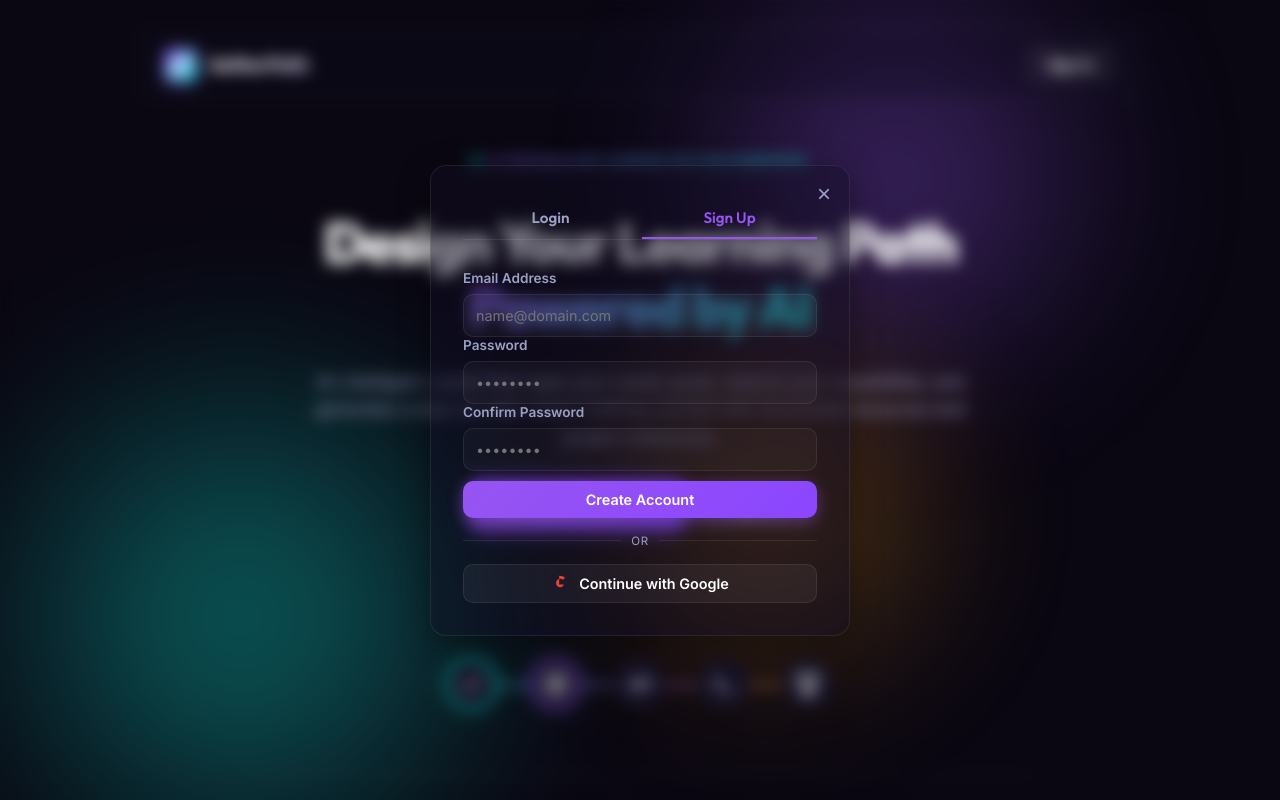
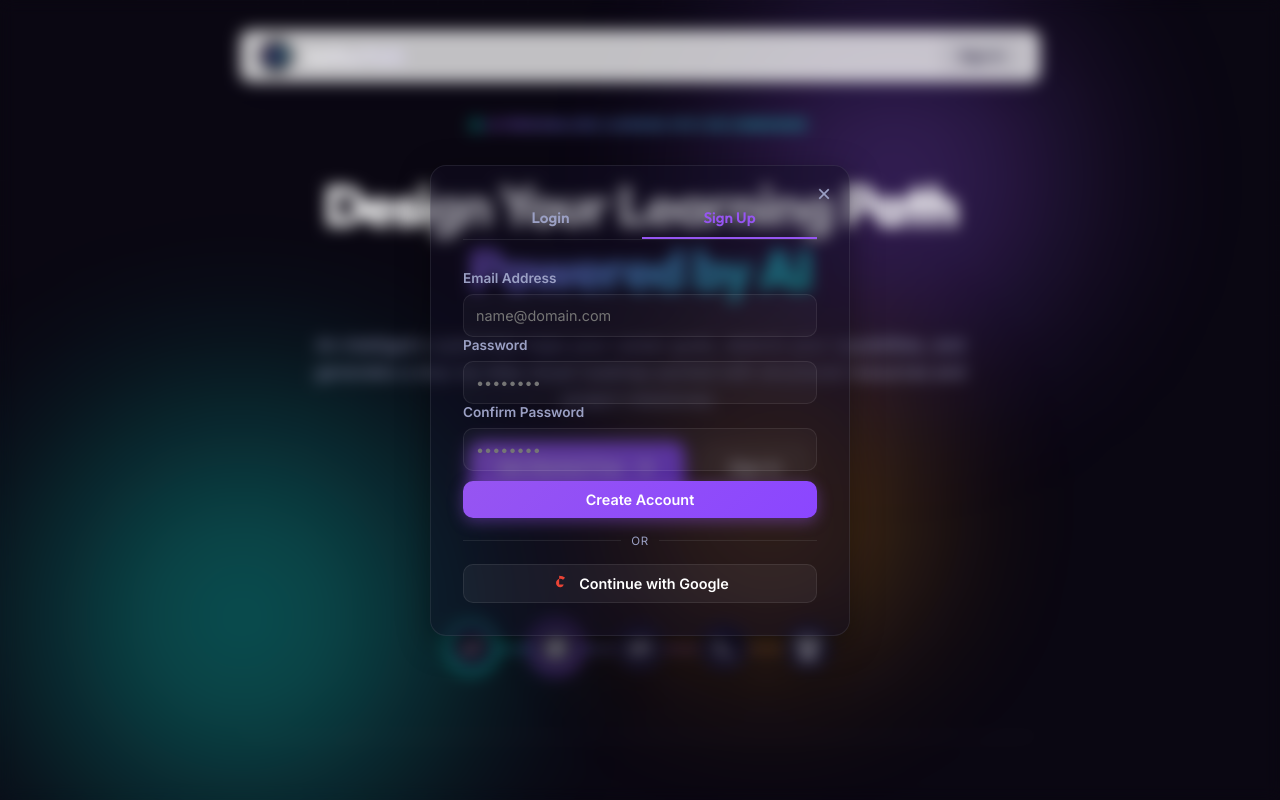
Before and after one commit to ShaikMuktharBasha/HCLTech_Amplified_Challenge, a website built with Vite: page index.html in a window 1280 px wide. Shown: the top 800 px of the page. Built offline with nearby package versions, Linux system fonts and the light colour scheme.

Commit message:
design: replace brand icons with new custom logo, make landing navbar white and more compact

```diff
--- a/index.html
+++ b/index.html
@@ -33,8 +33,8 @@
     <!-- Landing Navigation Bar -->
     <header class="landing-nav">
       <div class="landing-brand">
-        <div class="brand-logo">
-          <i data-lucide="sparkles"></i>
+        <div class="brand-logo" style="background: transparent; box-shadow: none; overflow: hidden; width: 34px; height: 34px;">
+          <img src="/src/logo.jpg" alt="AetherPath Logo" style="width: 100%; height: 100%; border-radius: 50%; object-fit: cover;">
         </div>
         <span class="brand-name">AetherPath</span>
       </div>
@@ -230,8 +230,8 @@
     <!-- Sidebar Navigation -->
     <aside class="sidebar">
       <div class="brand">
-        <div class="brand-logo">
-          <i data-lucide="sparkles"></i>
+        <div class="brand-logo" style="background: transparent; box-shadow: none; overflow: hidden; width: 34px; height: 34px;">
+          <img src="/src/logo.jpg" alt="AetherPath Logo" style="width: 100%; height: 100%; border-radius: 50%; object-fit: cover;">
         </div>
         <span class="brand-name">AetherPath</span>
       </div>
--- a/src/style.css
+++ b/src/style.css
@@ -2043,17 +2043,35 @@ h1, h2, h3, h4, h5, h6 {
 /* Landing Nav Bar */
 .landing-nav {
   width: 100%;
-  max-width: 1000px;
+  max-width: 800px;
   display: flex;
   align-items: center;
   justify-content: space-between;
-  padding: 14px 24px;
-  margin-bottom: 50px;
-  border: 1px solid var(--panel-border);
-  backdrop-filter: var(--glass-blur);
-  -webkit-backdrop-filter: var(--glass-blur);
+  padding: 8px 18px;
+  margin-bottom: 30px;
+  border: 1px solid rgba(255, 255, 255, 0.45);
+  backdrop-filter: blur(20px);
+  -webkit-backdrop-filter: blur(20px);
   border-radius: var(--border-radius-md);
-  background: rgba(18, 14, 36, 0.3);
+  background: rgba(255, 255, 255, 0.75);
+  box-shadow: 0 8px 32px 0 rgba(31, 38, 135, 0.04);
+}
+
+.landing-nav .brand-name {
+  color: #120d2b !important;
+}
+
+.landing-nav .btn-secondary {
+  background: rgba(18, 14, 36, 0.05) !important;
+  border: 1px solid rgba(18, 14, 36, 0.1) !important;
+  color: #120d2b !important;
+  padding: 8px 16px !important;
+  font-size: 0.85rem !important;
+  border-radius: var(--border-radius-sm) !important;
+}
+
+.landing-nav .btn-secondary:hover {
+  background: rgba(18, 14, 36, 0.1) !important;
 }
 
 .landing-hero {
```
Also changed, not shown: src/logo.jpg (added).
